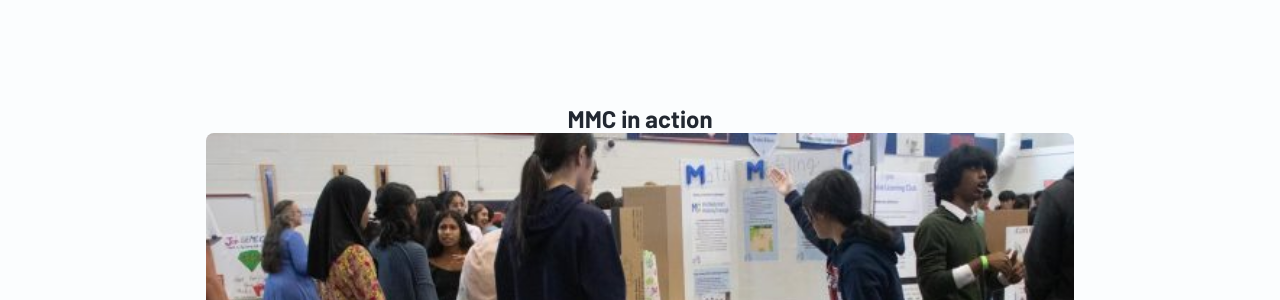
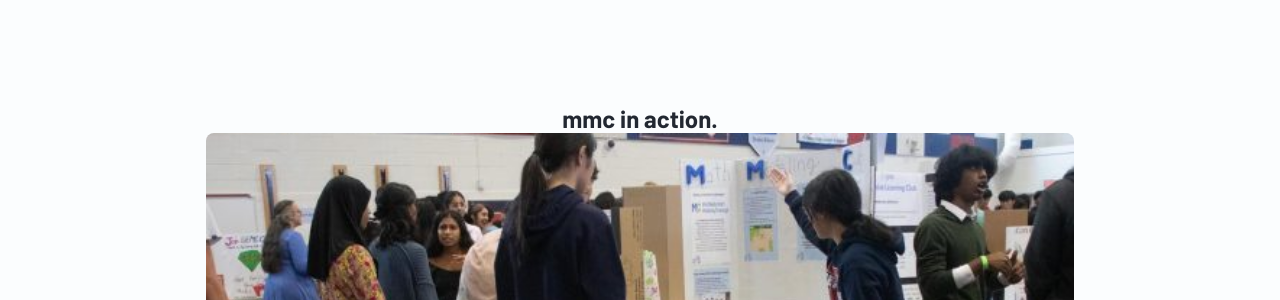
Before and after one commit to tjmmc/tjmmc, a Jekyll site: the page built from pages/index.html, in a window 1280 px wide and 900 px high, scrolled down 2394 px. Shown: the part 156-456 px from the top of the window. Built offline with Jekyll 4.4.1, drawn with Linux system fonts in a browser that asks for light colours; some web fonts are replaced.

```diff
--- a/pages/index.html
+++ b/pages/index.html
@@ -59,7 +59,7 @@ nav: home
 </section>
 
 <section class="Carousel-section">
-    <h2>MMC in action</h2>
+    <h2>mmc in action.</h2>
     <div class="Carousel" id="mmcCarousel">
         <div class="Carousel-track" id="carouselTrack">
             <div class="Carousel-slide"><img src="/static/images/carousel/mmc-1.jpeg" alt="MMC in action photo 1"></div>
```
